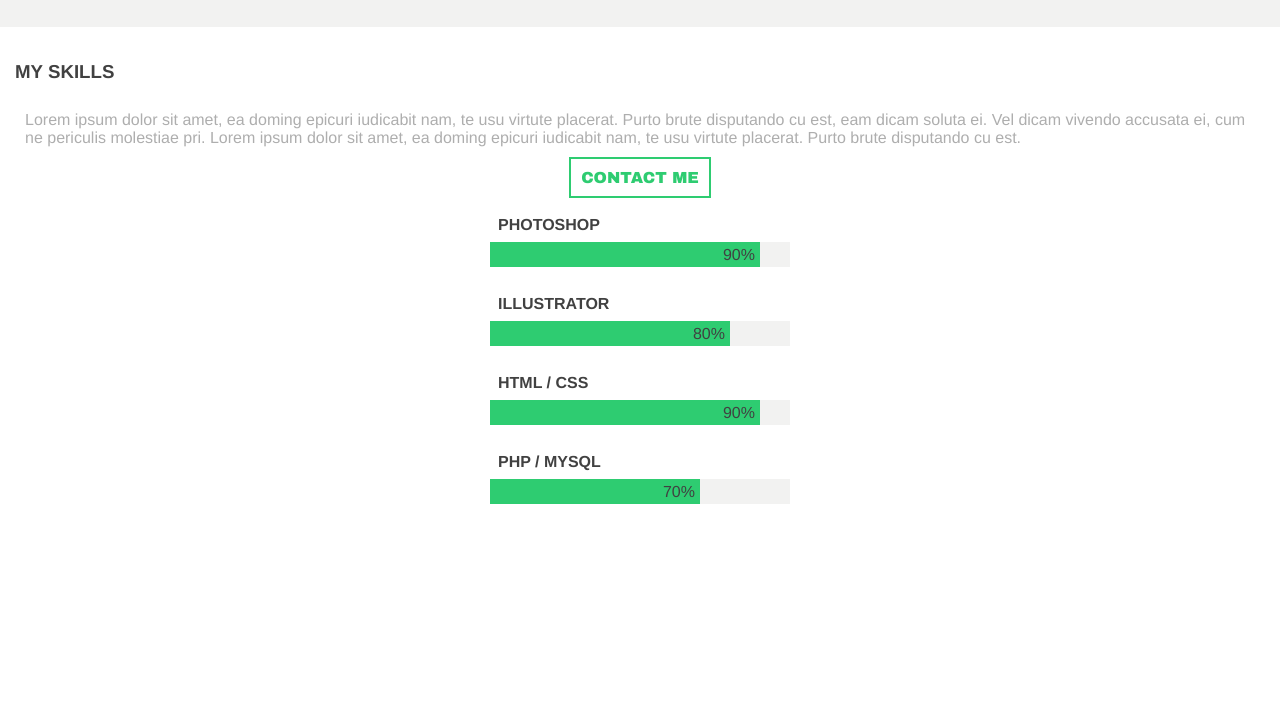
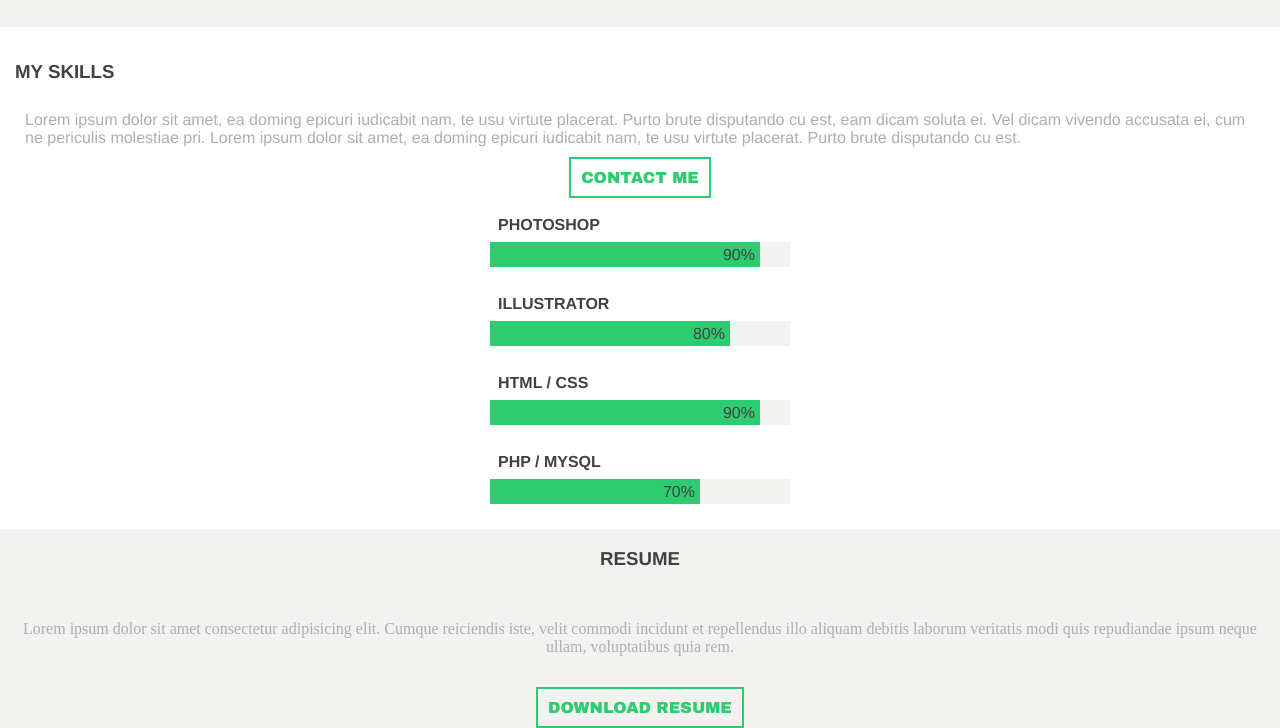
Before and after one commit to HugoNblt/Tp-SCSS-2, a plain HTML site: page index.html in a window 1280 px wide. Shown: the part 3376-4104 px from the top of the page. Before the commit the page ends 3905 px from the top, so only its background shows below. Drawn offline with Linux system fonts and the light colour scheme.

Commit message:
article "résume"

```diff
--- a/_main.scss
+++ b/_main.scss
@@ -154,3 +154,28 @@
         margin-right: 5px;
     }
 }
+.resume{
+    display: flex;
+    flex-direction: column;
+    justify-content: center;
+    align-items: center;
+    background-color: $second_background;
+    h3{
+            font-family: Helvetica, sans-serif;
+            color: $soustitres;
+        }
+        p{
+            color: $text_color;
+            padding: 15px;
+            text-align: center;
+        }
+        a{
+            width: fit-content;
+            text-decoration: none;
+            color: $accent_color;
+            font-family: 'Arial Black', sans-serif;
+            border: 2px solid $accent_color;
+            padding: 10px;
+            margin: auto;
+        }
+}
--- a/index.html
+++ b/index.html
@@ -142,6 +142,13 @@
                 </div>
             </div>
         </article>
+        <article class="resume">
+            <h3>RESUME</h3>
+            <p>
+                Lorem ipsum dolor sit amet consectetur adipisicing elit. Cumque reiciendis iste, velit commodi incidunt et repellendus illo aliquam debitis laborum veritatis modi quis repudiandae ipsum neque ullam, voluptatibus quia rem.
+            </p>
+            <a href="#">DOWNLOAD RESUME</a>
+        </article>
     </main>
 </body>
 </html>
```
Also changed, not shown: styles.css, 1 other file.
